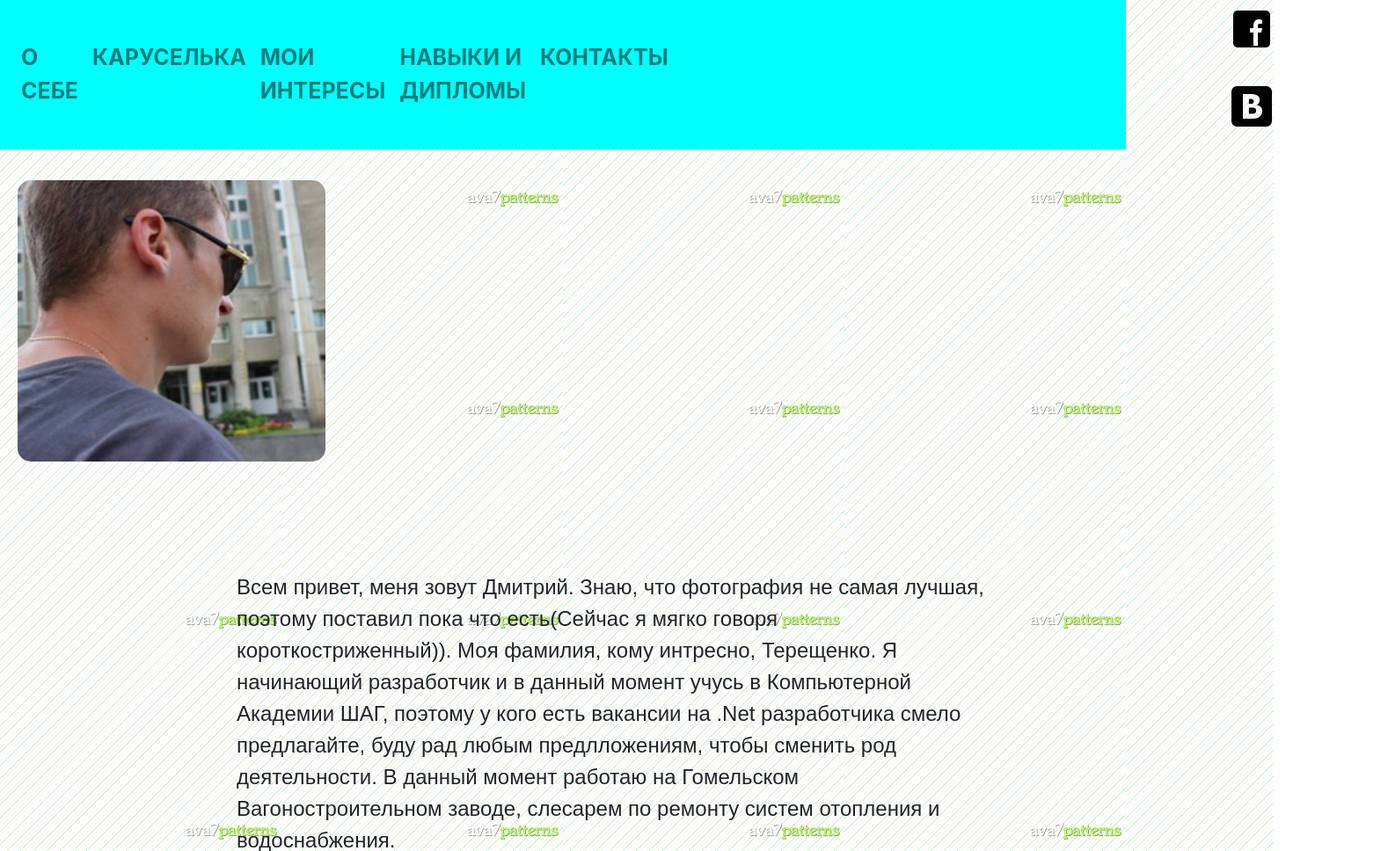
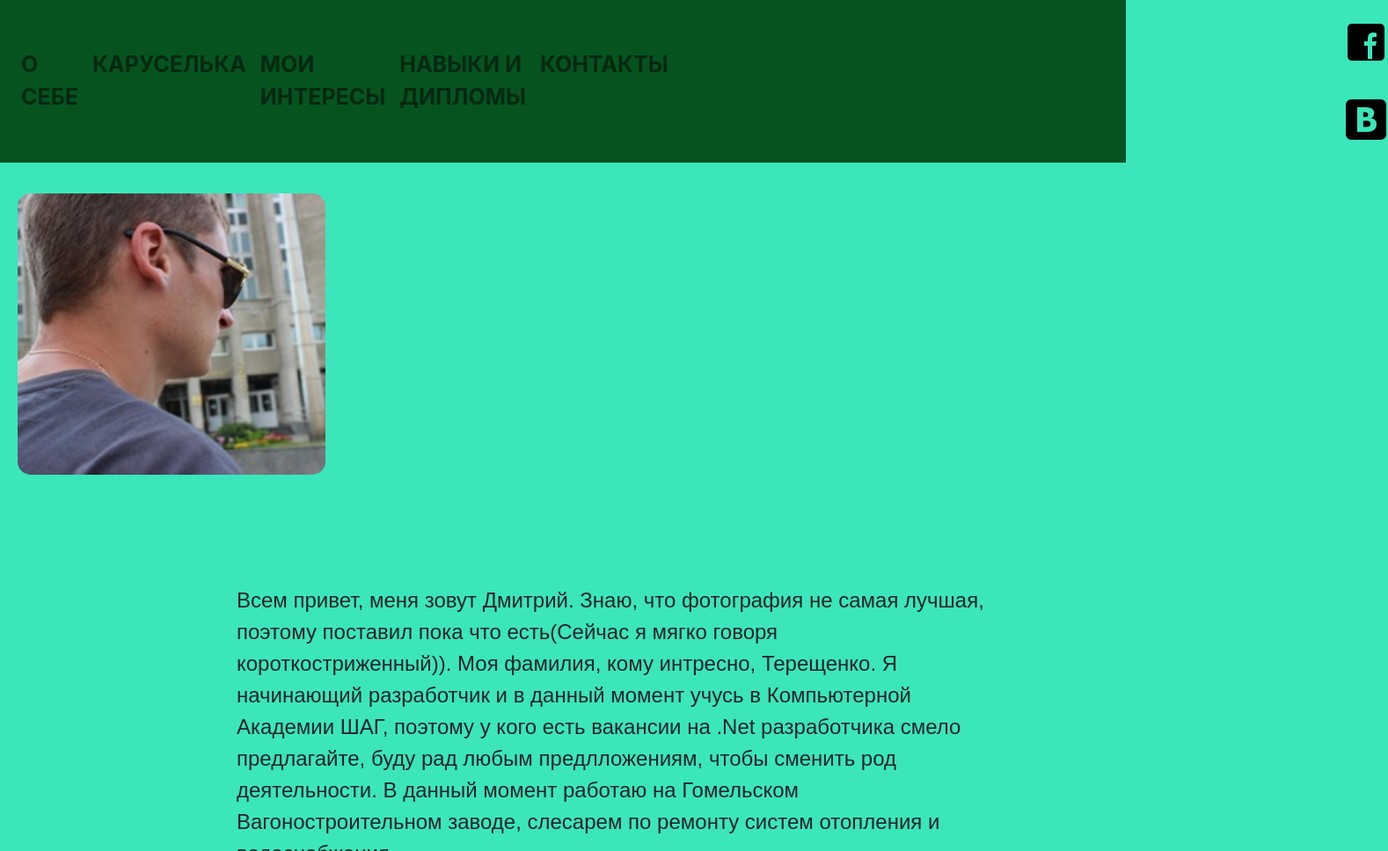
Before and after one commit to DimaTer89/DimaTer89.github.io, a plain HTML site: page index.html in a window 1280 px wide. Shown: the top 968 px of the page at 88% size, 1578 px wide, since content can reach past the window. Drawn offline with nearby package versions, Linux system fonts and the light colour scheme.

Commit message:
Add files via upload

```diff
--- a/css/main.css
+++ b/css/main.css
@@ -1,6 +1,6 @@
 .bg_my_nav{
    font-size:25px;
-   background-color: aqua;
+   background-color:rgb(6, 83, 32);
 }
 .img{
     margin-left:20px;
@@ -15,9 +15,7 @@
     overflow: hidden;
 }
 body{
-    background-image: url("../img/ava7patterns1.png");
-    background-repeat: repeat;
-
+    background-color:rgb(59, 230, 187);
 }
 .about_me_info{
     margin-left: 10px;
@@ -65,28 +63,33 @@ h5{
     margin-left:40px;
 }
 .icons ul{
-    margin-left:550px;
+    margin-left:680px;
+    margin-top:15px;
 }
 h2{
     text-align:center;
     font-size:40px;
     letter-spacing:15px;
 }
-.skills ul li{
+/* .skills ul li{
     list-style-type: none;
     background-image: url("/img/arrow.png");
     background-repeat: no-repeat;
     background-position-y:25px;
     background-position-x:60px;
-}
-.main{
+} */
+/* .main{
     font-size:40px;
     letter-spacing: 10px;
 }
 .main li{
     padding-left:90px;
-}
+} */
 .btn{
     letter-spacing: 20px;
     font-size:24px;
 }
+.card_plus{
+    font-size:10px;
+    letter-spacing:1px;
+}
```
